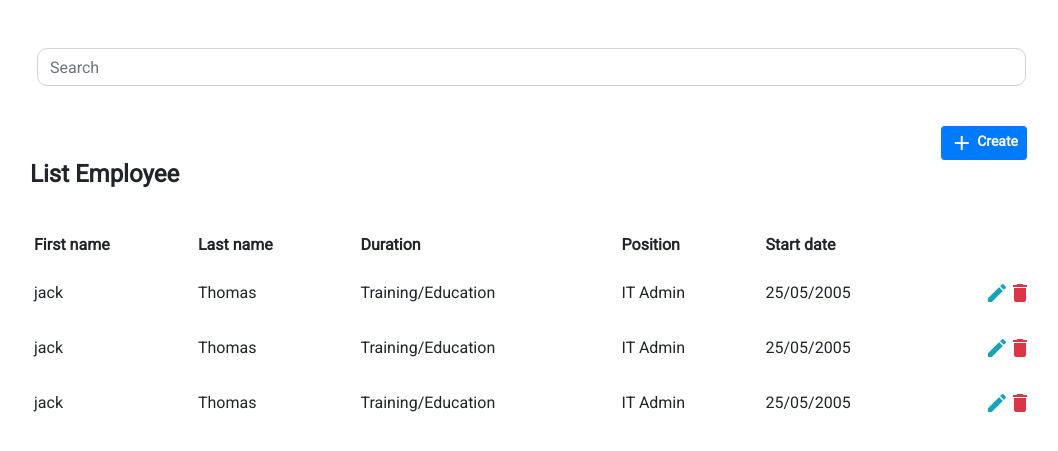
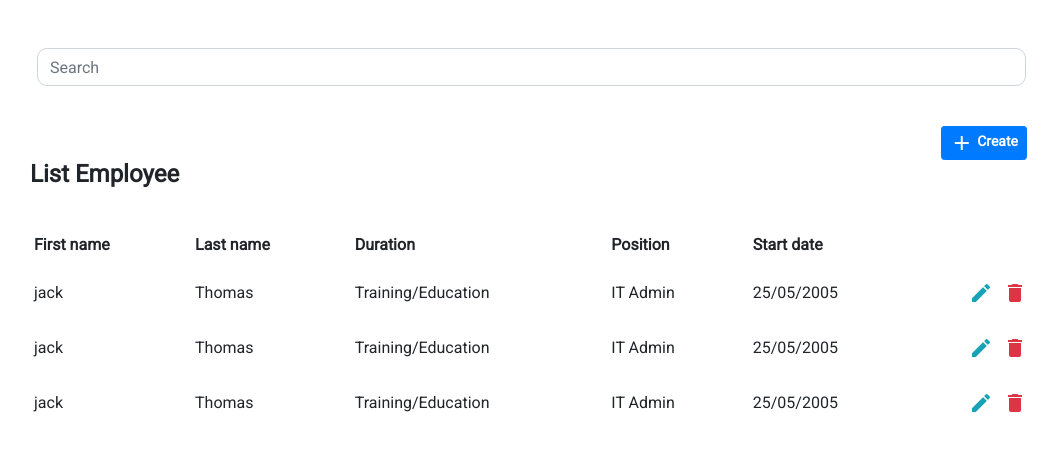
Before and after one commit to pnc-virtual-company/2020-G7-LMS, a CodeIgniter 4 app: template app/Views/employees/index.php in a window 1280 px wide. Shown: the part 66-517 px from the top of the page, without its empty margins (63-1121 px from the left). Run offline with PHP 8.4 and a stand-in for CodeIgniter, Linux system fonts and the light colour scheme; the template is opened without the code that fills it, so the values that code supplies are empty; some libraries are stand-ins or nearby versions.

Commit message:
#8 update style icon in employee

```diff
--- a/app/Views/employees/index.php
+++ b/app/Views/employees/index.php
@@ -41,7 +41,7 @@
                 <td>25/05/2005</td>
                 <!-- Icon delete and edit -->
 				<td>
-					<a href="" data-toggle="modal" data-target="#updateEmployee" class="icon-edit"><i class="material-icons text-info" data-toggle="tooltip" title="Edit Employee!" data-placement="left">edit</i></a>
+					<a href="" data-toggle="modal" data-target="#updateEmployee" class="icon-edit"><i class="material-icons text-info" data-toggle="tooltip" title="Edit Employee!" data-placement="left" style="margin-right: 12px;">edit</i></a>
 					<a href="" data-toggle="tooltip" title="Delete Employee!" data-placement="right" class="delete icon" onclick="return confirm('Are you sure you want to delete this Empoyee?');"><i class="material-icons text-danger" >delete</i></a>
 				</td>
             </tr>
@@ -53,7 +53,7 @@
                 <td>IT Admin</td>
                 <td>25/05/2005</td>
 				<td>
-                    <a href="" data-toggle="modal" data-target="#updateEmployee" class="icon-edit"><i class="material-icons text-info" data-toggle="tooltip" title="Edit Employee!" data-placement="left">edit</i></a>
+                    <a href="" data-toggle="modal" data-target="#updateEmployee" class="icon-edit"><i class="material-icons text-info" data-toggle="tooltip" title="Edit Employee!" data-placement="left" style="margin-right: 12px;">edit</i></a>
 					<a href="" data-toggle="tooltip" title="Delete Employee!" data-placement="right" class="delete icon" onclick="return confirm('Are you sure you want to delete this Empoyee?');"><i class="material-icons text-danger" >delete</i></a>
 				</td>
             </tr>
@@ -65,7 +65,7 @@
                 <td>IT Admin</td>
                 <td>25/05/2005</td>
 				<td>
-                    <a href="" data-toggle="modal" data-target="#updateEmployee" class="icon-edit"><i class="material-icons text-info" data-toggle="tooltip" title="Edit Employee!" data-placement="left">edit</i></a>
+                    <a href="" data-toggle="modal" data-target="#updateEmployee" class="icon-edit"><i class="material-icons text-info" data-toggle="tooltip" title="Edit Employee!" data-placement="left" style="margin-right: 12px;">edit</i></a>
 					<a href="" data-toggle="tooltip" title="Delete Employee!" data-placement="right" class="delete icon" onclick="return confirm('Are you sure you want to delete this Empoyee?');"><i class="material-icons text-danger">delete</i></a>
 				</td>
 			</tr>
--- a/public/css/custom.css
+++ b/public/css/custom.css
@@ -119,8 +119,8 @@ a{
   display: flex;
 }
 .icon{
-  margin-right:10px;
+  margin-right:11px;
 }
 .icon-edit{
-  margin-right: -10px;
+  margin-right:-11px;
 }
```
